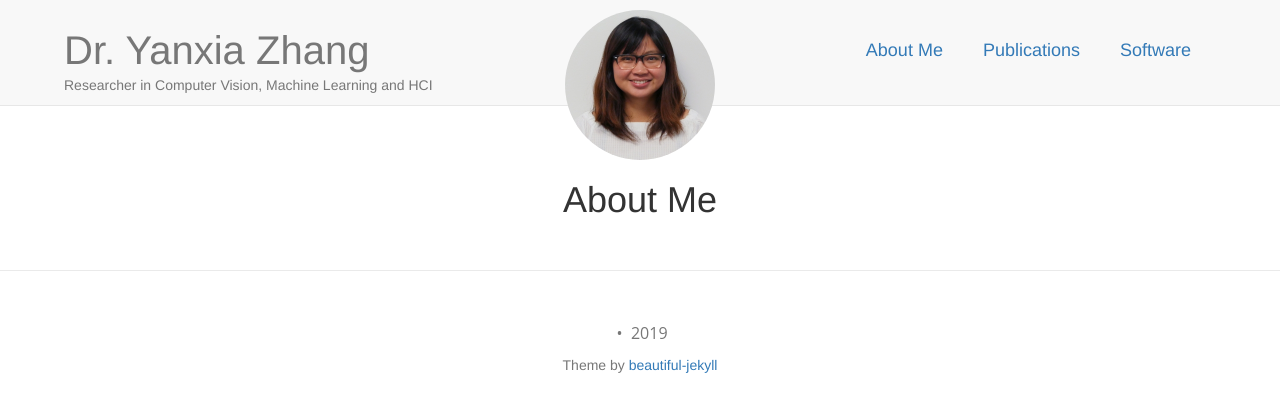
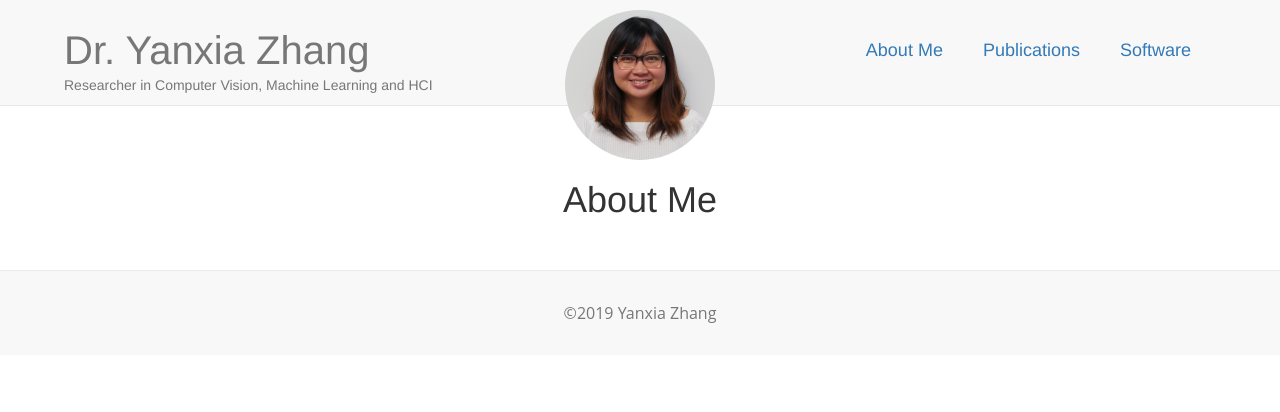
Before and after one commit to yanxia-zhang/yanxia-zhang.github.io, a Jekyll site: the page built from index.html, in a window 1280 px wide. Shown: the top 412 px of the page. Built offline with Jekyll 4.4.1, drawn with Linux system fonts in a browser that asks for light colours; nearby versions of some CDN libraries.

Commit message:
update footer

```diff
--- a/_includes/footer.html
+++ b/_includes/footer.html
@@ -1,51 +1,7 @@
 <footer>
-  <div class="container beautiful-jekyll-footer">
-    <div class="row">
-      <div class="col-lg-8 col-lg-offset-2 col-md-10 col-md-offset-1">
-        <ul class="list-inline text-center footer-links">
-          {%- for link in site.social-network-links -%}
-            {%- assign curkey = link[0] -%}
-            {%- assign element = site.data.SocialNetworks[curkey] -%}
-            <li>
-            {%- if curkey == 'rss' -%}
-              <a href="{{ '/feed.xml' | relative_url }}" title="{{ element.name }}">
-            {%- elsif curkey == 'yelp' -%}
-              <a href="https://{{ site.social-network-links[curkey] }}.yelp.com" title="{{ element.name }}">
-            {%- else -%}
-              <a href="{{element.baseURL}}{{ site.social-network-links[curkey] }}" title="{{ element.name }}">
-            {%- endif -%}
-                <span class="fa-stack fa-lg" aria-hidden="true">
-                  <i class="fa fa-circle fa-stack-2x"></i>
-                  <i class="fa {{ element.icon }} fa-stack-1x fa-inverse"></i>
-                </span>
-                <span class="sr-only">{{ element.name }}</span>
-              </a>
-            </li>
-          {%- endfor -%}
-        </ul>
-      <p class="copyright text-muted">
-      {{ site.author.name }}
-      &nbsp;&bull;&nbsp;
-      {{ site.time | date: '%Y' }}
-
-      {% if site.url-pretty %}
-      &nbsp;&bull;&nbsp;
-      <a href="{{ '' | absolute_url }}">{{ site.url-pretty }}</a>
-      {% endif %}
-
-      {% if site.matomo %}
-        {% if site.matomo.opt-out %}
-          &nbsp;&bull;&nbsp;
-          <a href="http://{{- site.matomo.uri -}}/index.php?module=CoreAdminHome&action=optOut" target="_blank" class="text_muted">Do-not-Track</a>
-        {% endif %}
-      {% endif%}
-      </p>
-          <!-- Please don't remove this, keep my open source work credited :) -->
-    <p class="theme-by text-muted">
-      Theme by
-      <a href="https://deanattali.com/beautiful-jekyll/">beautiful-jekyll</a>
+  <div class="container">
+    <p class="copyright">
+      &copy;{{ site.time | date: '%Y' }} Yanxia Zhang
     </p>
-      </div>
-    </div>
   </div>
 </footer>
--- a/_includes/head.html
+++ b/_includes/head.html
@@ -42,6 +42,7 @@
 
   <link rel="stylesheet" href="/css/main.css" />
   <link rel="stylesheet" href="/css/nav.css" />
+  <link rel="stylesheet" href="/css/footer.css" />
   <link rel="stylesheet" href="/css/bootstrap.min.css" />
   <!-- <link rel="stylesheet" href="/css/bootstrap-social.css" /> -->
   <link rel="stylesheet" href="//maxcdn.bootstrapcdn.com/font-awesome/4.6.3/css/font-awesome.min.css" />
--- /dev/null
+++ b/css/footer.css
@@ -0,0 +1,17 @@
+/* --- Footer --- */
+
+footer {
+  padding: 30px 0;
+  border-top: 1px #EAEAEA solid;
+  margin-top: 50px;
+  font-size: 14px;
+  background-color: #f8f8f8;
+}
+
+footer .copyright {
+  font-family: 'Open Sans', 'Helvetica Neue', Helvetica, Arial, sans-serif;
+  text-align: center;
+  margin-bottom: 0;
+  color: #777777;
+  font-size: 16px;
+}
--- a/css/main.css
+++ b/css/main.css
@@ -11,34 +11,27 @@ body {
   font-size: 18px;
   color: #404040;
   position: relative;
-  background-color: {{ site.page-col }};
-  {% if site.page-img %}
-  background-image: url({{ site.page-img | relative_url }});
-  background-attachment: fixed;
-  {% endif %}
 }
+
 p {
   line-height: 1.5;
   margin: 30px 0;
 }
+
 h1,h2,h3,h4,h5,h6 {
   font-family: 'Open Sans', 'Helvetica Neue', Helvetica, Arial, sans-serif;
   font-weight: 800;
 }
-a {
-  color: {{ site.link-col }};
-}
-a:hover,
-a:focus {
-  color: {{ site.hover-col }};
-}
+
 blockquote {
   color: #808080;
   font-style: italic;
 }
+
 blockquote p:first-child {
   margin-top: 0;
 }
+
 hr.small {
   max-width: 100px;
   margin: 15px auto;
@@ -50,6 +43,7 @@ hr.small {
 .main-content {
   padding-top: 80px;
 }
+
 @media only screen and (min-width: 768px) {
   .main-content {
     padding-top: 130px;
@@ -64,25 +58,6 @@ hr.small {
 .hideme {
   display: none;
 }
-
-/*::-moz-selection {
-  color: white;
-  text-shadow: none;
-  background-color: {{ site.hover-col }};
-}*/
-/*::selection {
-  color: white;
-  text-shadow: none;
-  background-color: {{ site.hover-col }};
-}*/
-/*img::selection {
-  color: white;
-  background: transparent;
-}*/
-/*img::-moz-selection {
-  color: white;
-  background: transparent;
-}*/
 
 img {
   max-width: 100%;
@@ -102,51 +77,3 @@ img {
   padding-top: 60px;
   margin-top: -25px;
 }
-
-/* --- Footer --- */
-
-footer {
-  padding: 30px 0;
-  border-top: 1px #EAEAEA solid;
-  margin-top: 50px;
-  font-size: 14px;
-  background-color: {{ site.footer-col }};
-  {% if site.footer-img %}
-  background-image: url({{ site.footer-img | relative_url }});
-  background-attachment: fixed;
-  {% endif %}
-}
-
-footer p.text-muted {
-  color: {{ site.footer-text-col }};
-}
-
-footer a {
-  color: {{site.footer-link-col}};
-}
-
-footer .list-inline {
-  margin: 0;
-  padding: 0;
-}
-footer .copyright {
-  font-family: 'Open Sans', 'Helvetica Neue', Helvetica, Arial, sans-serif;
-  text-align: center;
-  margin-bottom: 0;
-}
-footer .theme-by {
-  text-align: center;
-  margin: 10px 0 0;
-}
-
-@media only screen and (min-width: 768px) {
-  footer {
-    padding: 50px 0;
-  }
-  footer .footer-links {
-    font-size: 18px;
-  }
-  footer .copyright {
-    font-size: 16px;
-  }
-}
```
